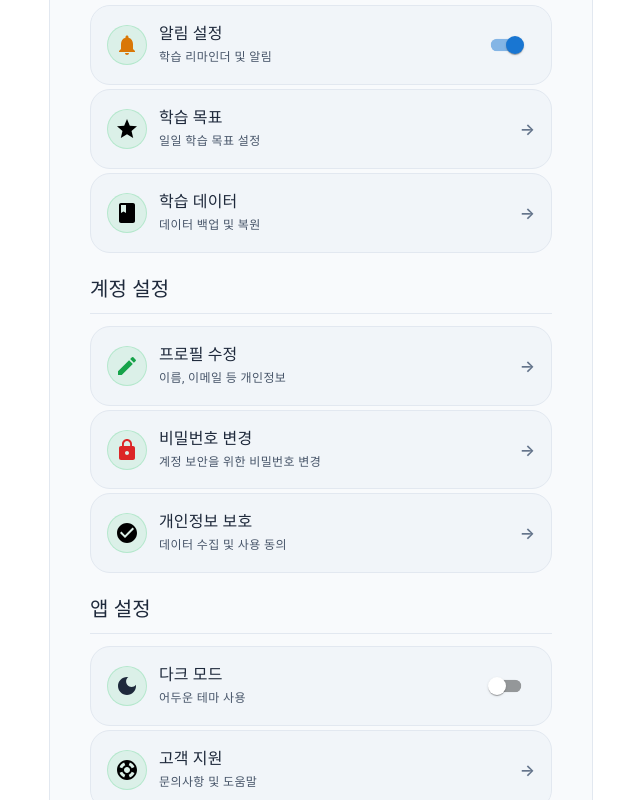
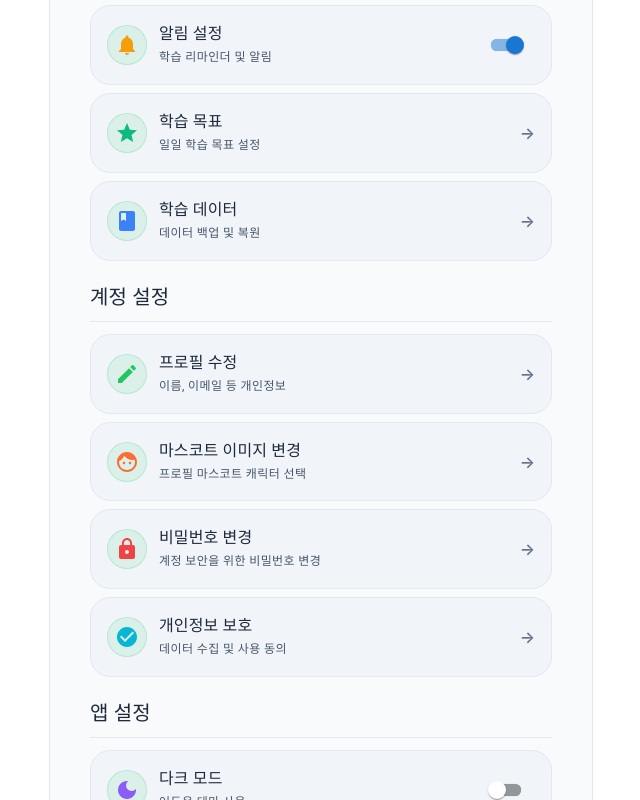
Before and after one commit to uhanuu/KokoroBridge, a Next.js app: page /profile in a window 1280 px wide. Shown: the part 1500-2300 px from the top of the page, without its empty margins (319-959 px from the left). Built offline with nearby package versions, Linux system fonts and the light colour scheme.

Commit message:
refactor: 설정하기 아이콘들 색상 변경

```diff
--- a/src/components/profile/profile-page.module.css
+++ b/src/components/profile/profile-page.module.css
@@ -416,7 +416,7 @@
 .categoryItems {
   display: flex;
   flex-direction: column;
-  gap: var(--space-xs);
+  gap: var(--space-sm);
 }
 
 .settingItem {
@@ -496,15 +496,16 @@
 }
 
 /* 아이콘별 색상 */
-.notificationIcon { color: var(--warning-600); }
-.goalIcon { color: var(--success-600); }
-.dataIcon { color: var(--info-600); }
-.profileEditIcon { color: var(--primary-600); }
-.passwordIcon { color: var(--error-600); }
-.privacyIcon { color: var(--success-600); }
-.darkModeIcon { color: var(--text-primary); }
-.supportIcon { color: var(--info-600); }
-.infoIcon { color: var(--text-secondary); }
+.notificationIcon { color: #f59e0b; }
+.goalIcon { color: #10b981; }
+.dataIcon { color: #3b82f6; }
+.profileEditIcon { color: #22c55e; }
+.mascotIcon { color: #ff6b35; }
+.passwordIcon { color: #ef4444; }
+.privacyIcon { color: #06b6d4; }
+.darkModeIcon { color: #8b5cf6; }
+.supportIcon { color: #f59e0b; }
+.infoIcon { color: #06b6d4; }
 
 /* 로그아웃 섹션 */
 .logoutSection {
@@ -532,11 +533,6 @@
   box-shadow: 0 2px 8px rgba(var(--error-rgb), 0.2);
 }
 
-.logoutButton:hover {
-  background: linear-gradient(135deg, var(--error-600), var(--error-700));
-  transform: translateY(-1px);
-  box-shadow: 0 3px 12px rgba(var(--error-rgb), 0.3);
-}
 
 .logoutIcon {
   font-size: 20px;
--- a/src/components/profile/profile-page.tsx
+++ b/src/components/profile/profile-page.tsx
@@ -13,7 +13,8 @@ import {
   Info,
   ExitToApp,
   Lock,
-  CheckCircle
+  CheckCircle,
+  Face
 } from "@mui/icons-material";
 import { Typography, Switch, LinearProgress } from "@mui/material";
 import React, { useState, useCallback } from "react";
@@ -280,6 +281,28 @@ export default function ProfilePage() {
 
               <button
                 className={styles.settingItem}
+                onClick={() => handleActionClick('mascot')}
+              >
+                <div className={styles.itemIcon}>
+                  <Face className={`${styles.settingIcon} ${styles.mascotIcon}`} />
+                </div>
+                <div className={styles.itemInfo}>
+                  <Typography variant="body1" className={styles.itemLabel}>
+                    마스코트 이미지 변경
+                  </Typography>
+                  <Typography variant="caption" className={styles.itemDescription}>
+                    프로필 마스코트 캐릭터 선택
+                  </Typography>
+                </div>
+                <div className={styles.itemAction}>
+                  <div className={styles.arrow}>
+                    <span>→</span>
+                  </div>
+                </div>
+              </button>
+
+              <button
+                className={styles.settingItem}
                 onClick={() => handleActionClick('password')}
               >
                 <div className={styles.itemIcon}>
```
